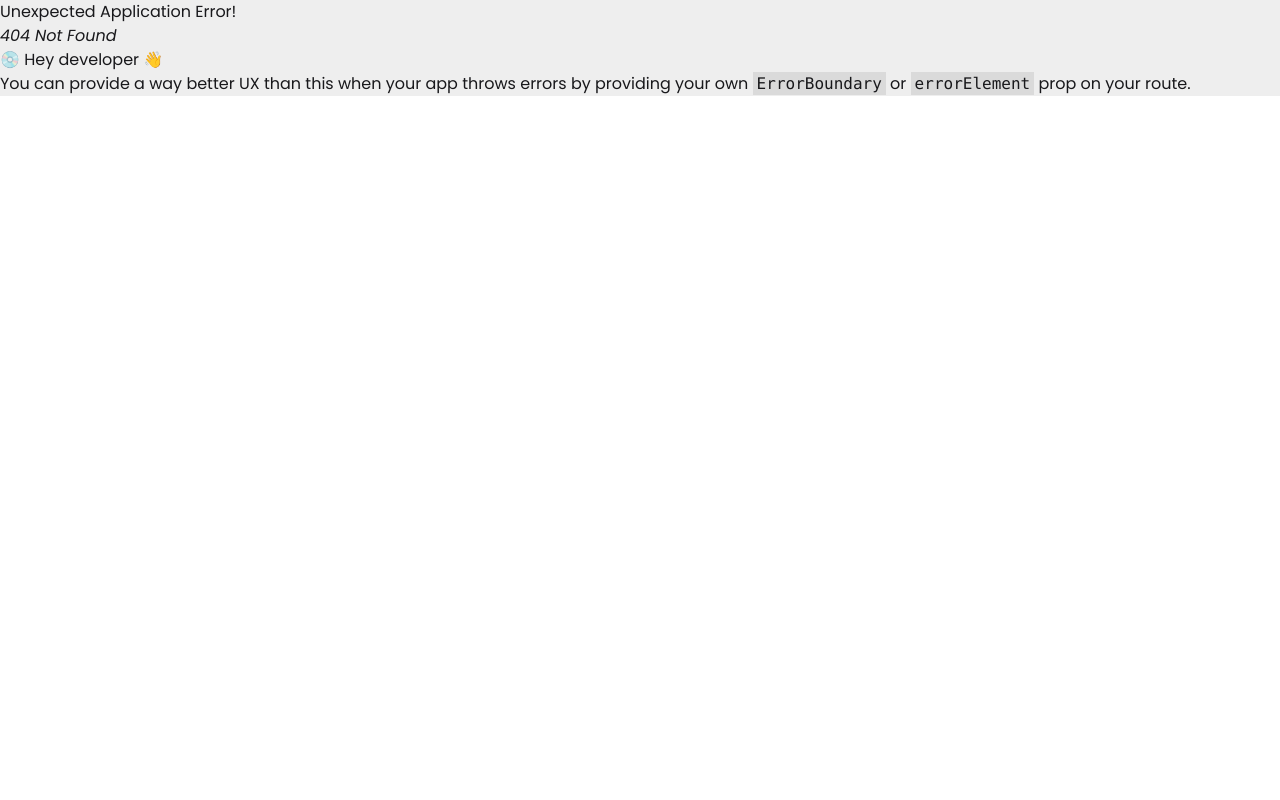
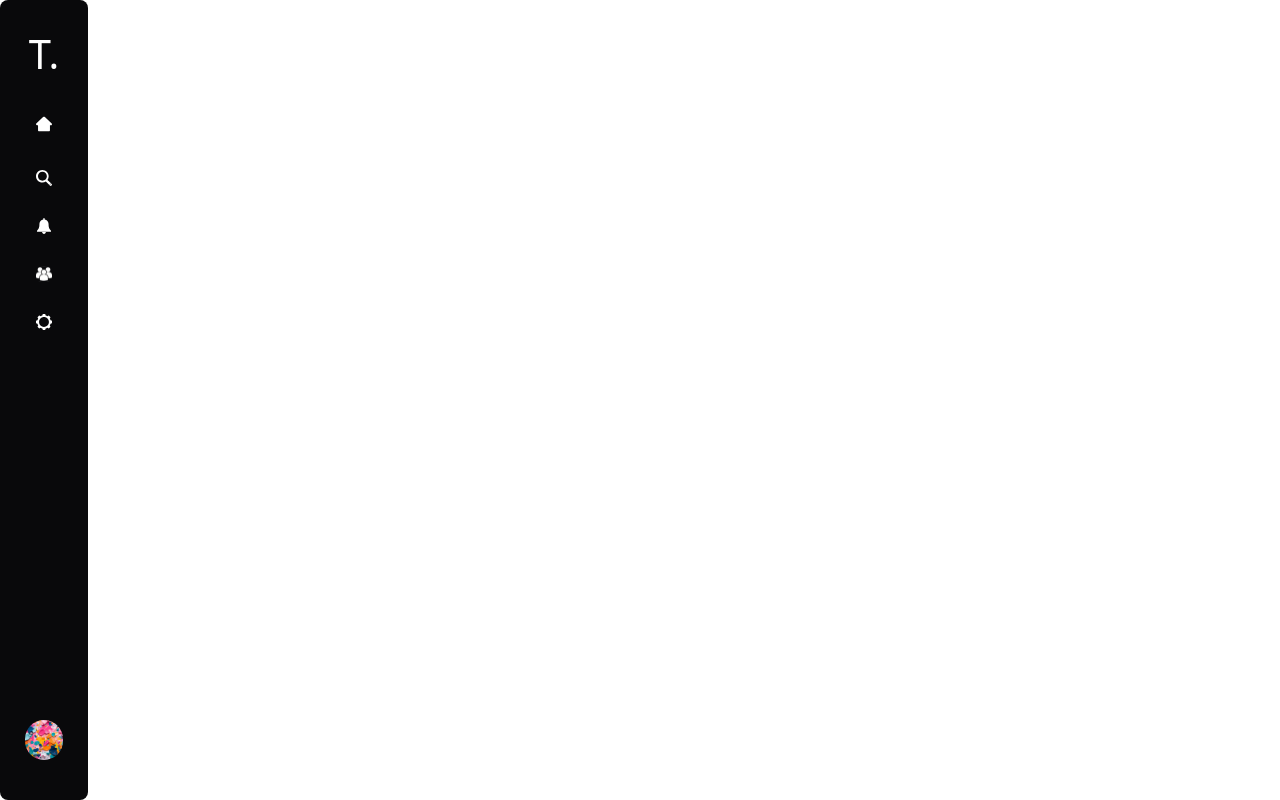
Before and after one commit to stellab95/tippsy, a React (Vite) app in the folder tippsy_front/: page /navbar in a window 1280 px wide. Before the commit this address had no page. Built offline with nearby package versions, Linux system fonts and the light colour scheme; a web font is replaced by a local one.

Commit message:
fix sidebar

```diff
--- a/tippsy_front/src/App.jsx
+++ b/tippsy_front/src/App.jsx
@@ -12,9 +12,11 @@ import MemberProfile from './components/MemberProfile';
 import Unauthorized from './components/Unauthorized';
 import RequireAuth from './components/RequireAuth';
 import UserProfilePage from './components/userProfilePage/UserProfilePage';
+import Navbar from './components/Navbar';
 
 const router = createBrowserRouter([
   { path: '/', element: <HomePage /> },
+  { path: '/navbar', element: <Navbar /> },
   { path: '/login', element: <Login /> },
   { path: '/register', element: <Register /> },
   { path: '/users/:id', element: <UserProfilePage /> },
--- a/tippsy_front/src/components/DropdownMenu.jsx
+++ b/tippsy_front/src/components/DropdownMenu.jsx
@@ -1,87 +1,78 @@
-import { useState, useEffect, useRef } from "react"
-import { useNavigate } from 'react-router-dom'
-import { BACKEND_URL } from '../config.js'
+import React, { useState, useEffect } from "react";
+import { useNavigate } from "react-router-dom";
+import { BACKEND_URL } from "../config.js";
+import vibrantChaos from "../assets/img/vibrant-chaos.jpeg";
 
-import vibrantChaos from '../assets/img/vibrant-chaos.jpeg'
+function DropdownMenu({ avatar, username, role = [], logout }) {
+  const navigate = useNavigate();
+  const [selectedRole, setSelectedRole] = useState(role?.[0] || null);
 
+  useEffect(() => {
+    setSelectedRole(role?.[0] || null);
+  }, [role]);
 
-import '../styles/DropdownMenu.css'
+  const getAvatarSrc = (avatarVal) => {
+    if (!avatarVal) return vibrantChaos;
+    if (avatarVal.startsWith("http") || avatarVal.startsWith("data:")) return avatarVal;
+    if (avatarVal.startsWith("/")) return `${BACKEND_URL}${avatarVal}`;
+    return `${BACKEND_URL}/uploads/${avatarVal}`;
+  };
 
-function DropdownMenu({ avatar, username, role }){
-    const navigate = useNavigate()
+  const handleLogout = () => {
+    if (typeof logout === "function") {
+      logout();
+      return;
+    }
+    localStorage.removeItem("token");
+    localStorage.removeItem("user");
+    navigate("/");
+  };
 
-    const [open, setOpen] = useState(false)
-    const [selectedRole, setSelectedRole] = useState(role ? role[0] : null)
-    const menuRef = useRef(null)
+  return (
+    <div className="dropdown  dropdown-top">
+      <div tabIndex={0} role="button" className="btn btn-ghost btn-circle avatar">
+        <div className="w-10 h-10 rounded-full overflow-hidden">
+          <img src={getAvatarSrc(avatar)} alt="avatar" />
+        </div>
+      </div>
 
-    const toggleMenu = () => setOpen(!open)
+      {/* Menu */}
+      <div tabIndex={0} className="dropdown-content bg-neutral text-neutral-content rounded-box w-64 p-2 shadow border border-base-300">
+        {role.length ? (
+          role.map((r, i) => (
+            <div
+              key={i}
+              className={`flex items-center gap-3 p-2 rounded cursor-pointer hover:bg-base-300 ${
+                selectedRole === r ? "bg-base-300" : ""
+              }`}
+              onClick={() => setSelectedRole(r)}
+            >
+              <img src={getAvatarSrc(avatar)} alt="avatar" className="w-10 h-10 rounded-full" />
+              <div className="flex flex-col">
+                <span className="font-bold">{username}</span>
+                <span className="text-xs">{r}</span>
+              </div>
+              {selectedRole === r && <span className="ml-auto">✔️</span>}
+            </div>
+          ))
+        ) : (
+          <div className="flex items-center gap-3 p-2">
+            <img src={getAvatarSrc(avatar)} alt="avatar" className="w-10 h-10 rounded-full" />
+            <div>
+              <span className="font-bold">{username || "Utilisateur"}</span>
+              <span className="text-xs text-gray-400">Aucun rôle</span>
+            </div>
+          </div>
+        )}
 
-useEffect(() => {
-    const handleClickOutside = (e) => {
-        if (menuRef.current && !menuRef.current.contains(e.target)) {
-            setOpen(false)
-        }
-    }
-    document.addEventListener('mousedown', handleClickOutside)
-    return () => document.removeEventListener('mousedown', handleClickOutside)
-}, [])
+        <div className="divider divider-accent my-1" />
 
-    const handleLogout = async () => {
-        console.log("Déconnexion lancée")
-    localStorage.removeItem('token')
-    localStorage.removeItem('user')
-    navigate('/login')
+        <button className="w-full btn btn-ghost text-left justify-start" onClick={handleLogout}>
+          Déconnexion
+        </button>
+      </div>
+    </div>
+  );
 }
 
-
-    return (
-        <div>
-            <div className="profile-menu-wrapper" ref={menuRef}>
-                <div className="user-profile" onClick={toggleMenu}>
-                <img src={avatar ? `${BACKEND_URL}/uploads/${avatar}` : vibrantChaos} alt="avatar" className="user-navbar-picture"/>
-            </div>
-
-            {open && (
-                <div className="dropdown-menu">
-                    <div className="dropdown-item selected">
-                    <div>
-
-                    {role && role.map((r, index) => (
-                    <div
-                        key={index}
-                        className={`dropdown-item ${selectedRole === r ? "selected" : ""}`}
-                        onClick={() => setSelectedRole(r)}
-                    >
-                        <img
-                        className="user-dropdown-picture"
-                        src={avatar ? `${BACKEND_URL}/uploads/${avatar}` : vibrantChaos}
-                        alt="avatar"
-                        />
-                        <div>
-                        <p className="dropdown-username">{username}</p>
-                        <div className="role-and-check">
-                            <p className="dropdown-user-role">{r}</p>
-                            {selectedRole === r && <span className="checkmark">✔️</span>}
-                        </div>
-                        </div>
-                    </div>
-                    ))}
-
-                    </div>
-                    </div>
-                    <button
-                    onClick={(e) => {
-                        e.stopPropagation()
-                        handleLogout()
-                    }}
-                    className="logout-button">Déconnexion</button>
-                </div>
-            )}
-            </div>
-
-
-    </div>
-    )
-}
-
-export default DropdownMenu
+export default DropdownMenu;
--- a/tippsy_front/src/components/Navbar.jsx
+++ b/tippsy_front/src/components/Navbar.jsx
@@ -11,7 +11,7 @@ import settingsIcon from '../assets/icons/settings-icon.svg'
 import vibrantChaos from '../assets/img/vibrant-chaos.jpeg'
 import DropdownMenu from './DropdownMenu.jsx';
 
-import '../styles/Navbar.css'
+// import '../styles/Navbar.css'
 
 function Navbar(){
     const navigate = useNavigate()
@@ -61,75 +61,44 @@ function Navbar(){
 
 
 return (
-  <div className={`navbar-container ${isOpen ? 'open' : 'closed'}`}>
+ <>
 
-    {/* Partie du haut */}
-    <div className='navbar-upper'>
-      <div className='navbar-top'>
-        {isOpen && (
-        <Link to='/' className='logo'>Tippsy</Link>
-        )}
-        <button className='toggle-btn' onClick={toggleNavBar}>
-        {isOpen ? <TbLayoutSidebarLeftCollapse /> : <TbLayoutSidebarRightCollapse />}
-        </button>
-      </div>
+ <ul className="menu bg-neutral rounded-box min-h-screen flex flex-col items-center justify-between py-6">
+  <div className="flex flex-col items-center space-y-8">
+    <Link to="/"><p className="logo-footer fill-current">T.</p></Link>
 
-      <div className='main-container'>
-        <div className='navbar-content'>
-          <ul className='links-container'>
-            <li className="nav-item">
-            <Link to="/"><img src={homeIcon} alt="home" className="icon" />
-                {isOpen && <span className="link-text">Accueil</span>}</Link>
-            {!isOpen && <span className="tooltip">Accueil</span>}
-            </li>
-            <li className="nav-item">
-              <Link to="/"><img src={magnifyIcon} alt='magnify-icon' className="magnify-icon" />
-                {isOpen && <span>Parcourir</span>}</Link>
-             {!isOpen && <span className="tooltip">Parcourir</span>}
-            </li>
-            <li className="nav-item">
-              <Link to="/"><img src={bellIcon} alt='bell-icon' className="bell-icon" />
-                {isOpen && <span>Notifications</span>}</Link>
-            {!isOpen && <span className="tooltip">Notifications</span>}
-            </li>
-            <li className="nav-item">
-              <Link to="/"><img src={usersIcon} alt='users-icon' className="users-icon" />
-              {isOpen && <span>Abonnements</span>}</Link>
-            {!isOpen && <span className="tooltip">Abonnements</span>}
-            </li>
-            <li className="nav-item">
-              <Link to="/"><img src={settingsIcon} alt='settings-icon' className="settings-icon" />
-                {isOpen && <span>Paramètres</span>}</Link>
-            {!isOpen && <span className="tooltip">Paramètres</span>}
-            </li>
-          </ul>
-        </div>
-      </div>
-    </div>
+    <Link to="/"><a className="tooltip tooltip-primary tooltip-right" data-tip="Accueil">
+      <img src={homeIcon} alt='accueil' className="h-4 w-4"/>
+    </a></Link>
 
-    <div className='navbar-lower'>
-      <div className='user-role nav-item'>
-        {/* <img
-          src={avatar ? `${BACKEND_URL}/uploads/${avatar}` : vibrantChaos}
-          alt='avatar'
-          className="user-navbar-picture"
-        /> */}
-            <DropdownMenu avatar={avatar} username={username} role={roles}/>
-        {isOpen && (
-          <div>
-            <p className='nav-username'>{username}</p>
-            <p className='role'>{roles}</p>
-          </div>
-        )}
-      </div>
-      {/* {isOpen && (
-        <div className='logout-border'>
-        <button type='button' onClick={handleLogout}>Déconnexion</button>
-        </div>
-      )} */}
-    </div>
+    <a className="tooltip tooltip-primary tooltip-right" data-tip="Parcourir">
+      <img src={magnifyIcon} alt='parcourir' className="h-4 w-4"/>
+    </a>
 
+    <a className="tooltip tooltip-primary tooltip-right" data-tip="Notifications">
+      <img src={bellIcon} alt='notifications' className="h-4 w-4"/>
+    </a>
+
+    <a className="tooltip tooltip-primary tooltip-right" data-tip="Abonnements">
+      <img src={usersIcon} alt='abonnement' className="h-4 w-4"/>
+    </a>
+
+    <a className="tooltip tooltip-primary tooltip-right" data-tip="Paramètres">
+      <img src={settingsIcon} alt='paramètres' className="h-4 w-4"/>
+    </a>
   </div>
+
+  {/* DROPDOWN */}
+ <div className="p-4">
+        <DropdownMenu
+          avatar={avatar}
+          username={username}
+          role={roles}
+          onLogout={handleLogout}
+        />
+      </div></ul>
+
+ </>
 );
 }
 
--- a/tippsy_front/src/components/homePage/HomePage.jsx
+++ b/tippsy_front/src/components/homePage/HomePage.jsx
@@ -1,6 +1,6 @@
-import { useNavigate, Link } from 'react-router-dom'
 import { useState } from 'react'
 import { useEffect } from 'react'
+import { useNavigate, Link } from 'react-router-dom'
 import { BACKEND_URL } from '../../config.js'
 
 // import '../../styles/HomePage.css'
@@ -83,7 +83,7 @@ console.log("Liste des users à afficher dans le slider:", users);
         {/* NAVBAR */}
         <div className="navbar bg-base-100 shadow-sm home-navbar-container">
             <div className="flex-1">
-                <a className="btn btn-ghost text-xl home-logo">Tippsy</a>
+                <Link to="/"><a className="text-xl home-logo">Tippsy</a></Link>
             </div>
             <div className="flex gap-2">
                 {/* <input type="text" placeholder="Search" className="input input-bordered w-24 md:w-auto" /> */}
--- a/tippsy_front/src/index.css
+++ b/tippsy_front/src/index.css
@@ -18,7 +18,7 @@
   --color-secondary-content: oklch(100% 0 0);
   --color-accent: oklch(23.27% 0.0249 284.3);
   --color-accent-content: oklch(100% 0 0);
-  --color-neutral: oklch(37% 0 0);
+  --color-neutral: oklch(27% 0.006 286.033);
   --color-neutral-content: oklch(100% 0 0);
   --color-info: oklch(80.39% 0.1148 241.68);
   --color-info-content: oklch(100% 0 0);
--- a/tippsy_front/src/styles/Navbar.css
+++ b/tippsy_front/src/styles/Navbar.css
@@ -145,11 +145,6 @@ align-items: center;
   cursor: pointer;
 }
 
-/* Style général des icônes */
-.icon {
-  width: 20px;
-  height: 20px;
-}
 
 /* Texte affiché quand nav ouverte */
 .link-text {
@@ -158,7 +153,7 @@ align-items: center;
 }
 
 /* Tooltip */
-.tooltip {
+/* .tooltip {
   position: absolute;
   left: 70px;
   top: 50%;
@@ -175,7 +170,7 @@ align-items: center;
   z-index: 100;
 }
 
-/* Affichage du tooltip uniquement au hover */
+/* Affichage du tooltip uniquement au hover
 .nav-item:hover .tooltip {
   opacity: 1;
-}
+} */
```
